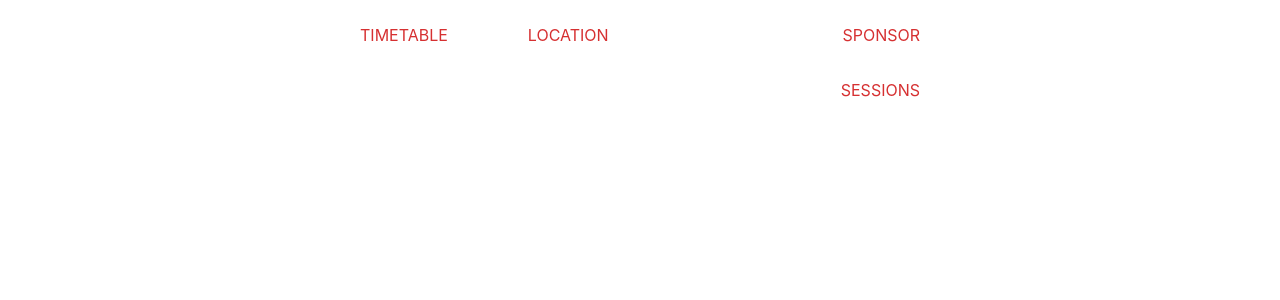
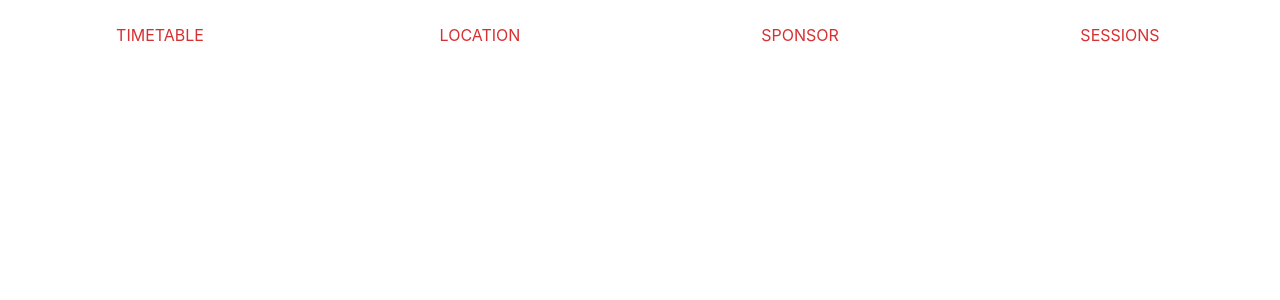
Before and after one commit to kykungz/bcbk9-frontend, a React (Create React App) app: page / in a window 1280 px wide. Shown: the top 300 px of the page. Built offline with nearby package versions, Linux system fonts and the light colour scheme.

Commit message:
change structure.

```diff
--- a/src/components/NavBar.js
+++ b/src/components/NavBar.js
@@ -2,15 +2,12 @@ import React from 'react'
 import styled from 'styled-components'
 const Container = styled.div`
   width: 100vw;
-`
-const MenuGroup = styled.div`
-  transform: translateX(-50%);
-  margin-left: 50%;
-  overflow: hidden;
+  display: flex;
 `
 const Menu = styled.div`
-  padding: 25px 40px 10px 40px;
-  float: ${prop => prop.float};
+  flex: 1;
+  text-align: center;
+  padding: 25px 0px 15px 0px;
 `
 const MenuName = styled.span`
   color: #d63031;
@@ -18,19 +15,17 @@ const MenuName = styled.span`
 
 export default () => (
   <Container>
-    <MenuGroup>
-      <Menu float="left">
+    <Menu>
       <MenuName>TIMETABLE</MenuName>
     </Menu>
-      <Menu float="left">
+    <Menu>
       <MenuName>LOCATION</MenuName>
     </Menu>
-      <Menu float="right">
+    <Menu>
       <MenuName>SPONSOR</MenuName>
     </Menu>
-      <Menu float="right">
+    <Menu>
       <MenuName>SESSIONS</MenuName>
     </Menu>
-    </MenuGroup>
   </Container>
 )
```
Lines whose indentation alone changed are shown as unchanged.
